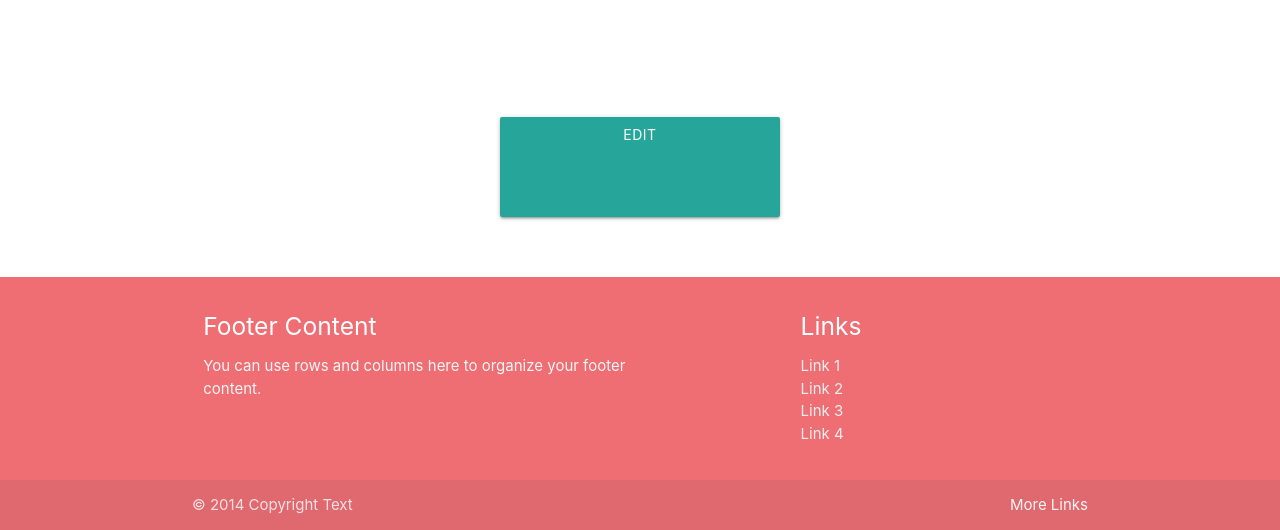
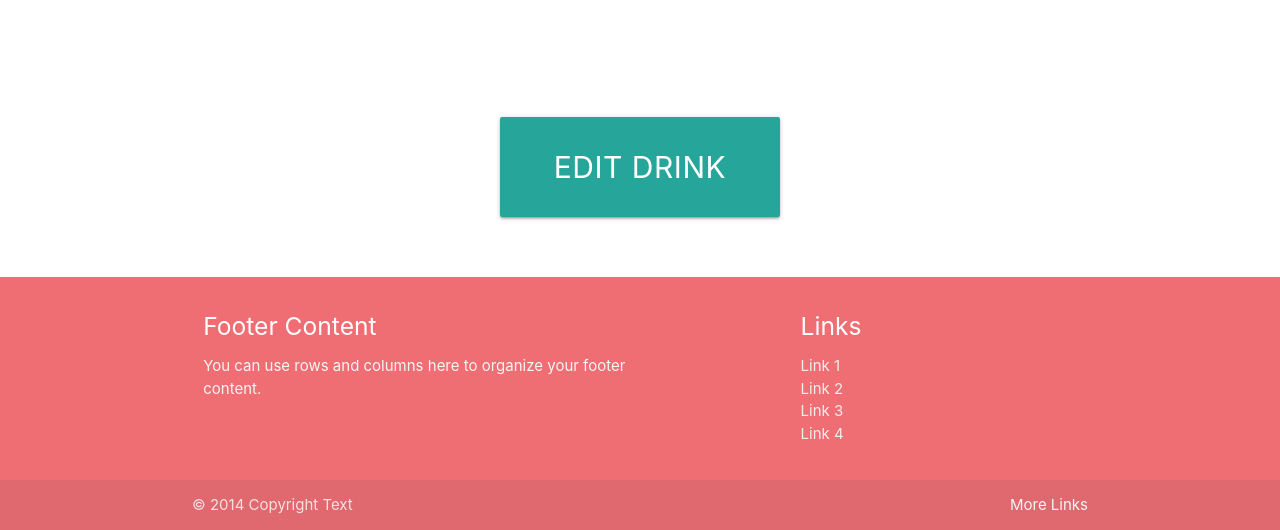
Before and after one commit to Legaeldan/milestone-3, a Flask app: page /discover in a window 1280 px wide. Shown: the part 607-1137 px from the top of the page. Run offline with Flask 2, Linux system fonts and the light colour scheme; some libraries are stand-ins or nearby versions.

Commit message:
Centered edit button on discover page.

```diff
--- a/static/css/style.css
+++ b/static/css/style.css
@@ -43,6 +43,8 @@ h2 {
 .btn {
   width: 80%;
   height: 100px;
+  font-size: 2rem;
+  line-height: 100px;
   margin: 0 0 40px 0;
 }
 
--- a/templates/discover.html
+++ b/templates/discover.html
@@ -31,7 +31,7 @@
 </div>
 <div class="row">
     <div class="col s12 center-align">
-<a class="waves-effect waves-light btn">EDIT</a>
+<a class="waves-effect waves-light btn">EDIT DRINK</a>
 </div>
 </div>
 
```
